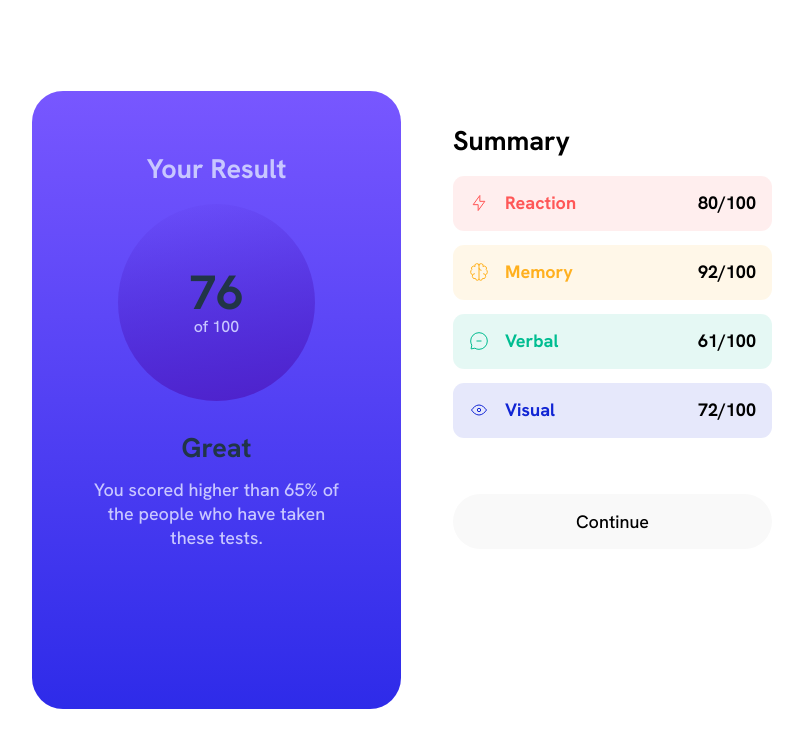
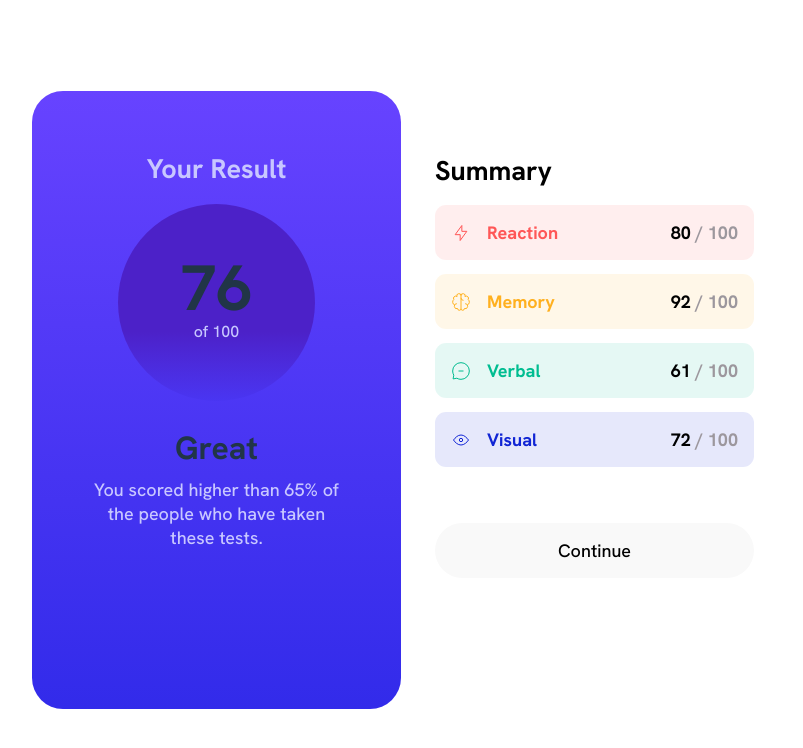
Before and after one commit to Pablosal/frontmentor-challenges, a React (Vite) app: page /summary-challenge in a window 1280 px wide. Shown: the top 748 px of the page, without its empty margins (230-1033 px from the left). Built offline with nearby package versions, Linux system fonts and the light colour scheme.

Commit message:
finish desktop view

```diff
--- a/src/components/summary_tooltip/SummaryTooltip.scss
+++ b/src/components/summary_tooltip/SummaryTooltip.scss
@@ -38,5 +38,8 @@
   }
   &--score {
     color: black;
+    &__darker {
+      color: #9c979d;
+    }
   }
 }
--- a/src/components/summary_tooltip/SummaryTooltip.tsx
+++ b/src/components/summary_tooltip/SummaryTooltip.tsx
@@ -22,7 +22,9 @@ const SummaryTooltip = ({
         <span className="summaryTooltip--title">{title}</span>
       </div>
       <div className="summaryTooltip--score">
-        {score.current}/{score.total}
+        {score.current}
+
+        <span className="summaryTooltip--score__darker"> / {score.total}</span>
       </div>
     </div>
   );
--- a/src/pages/summarycomponent.scss
+++ b/src/pages/summarycomponent.scss
@@ -10,14 +10,12 @@
     min-height: 514px;
     min-width: 369px;
     background: rgb(120, 87, 255);
-    background: linear-gradient(
-      sv.$light_slate_blue 0%,
-      sv.$light_royal_blue 100%
-    );
+    background: linear-gradient(180deg, #6743ff 0%, #322bea 100%);
+    border-radius: 31px;
+
     display: flex;
     flex-direction: column;
     align-items: center;
-    margin-right: 36px;
     padding-top: 44px;
     padding-bottom: 60px;
     &--title {
@@ -30,17 +28,18 @@
     border-radius: 50%;
     background: rgb(78, 33, 202);
     background: linear-gradient(
-      350deg,
-      sv.$violet_blue 0%,
-      sv.$persian_blue 100%
+      180deg,
+      #4c21c8 64.69%,
+      rgba(71, 52, 240, 0.53) 100%
     );
     margin-bottom: 35px;
   }
   &--description {
-    padding: 16px;
+    padding: 16px 34px;
     &--title {
       color: black;
       text-align: start;
+      margin-top: 52px;
     }
     &--button {
       width: 100%;
@@ -48,7 +47,7 @@
       min-height: 55px;
       margin-top: 42px;
       &:hover {
-        background: linear-gradient(sv.$persian_blue 0%, sv.$violet_blue 100%);
+        background: linear-gradient(180deg, #6542ff 0%, #332de9 100%);
       }
     }
   }
@@ -57,8 +56,9 @@
     flex-direction: column;
     justify-content: center;
     &__top {
-      font-size: 3rem;
+      font-size: 4rem;
       margin-top: 25px;
+      margin-bottom: 10px;
       font-weight: 700;
     }
     &__bottom {
@@ -68,6 +68,7 @@
     }
     &--title {
       margin: 0;
+      font-size: 2rem;
     }
     &--paragraph {
       color: sv.$light_lavender;
```
